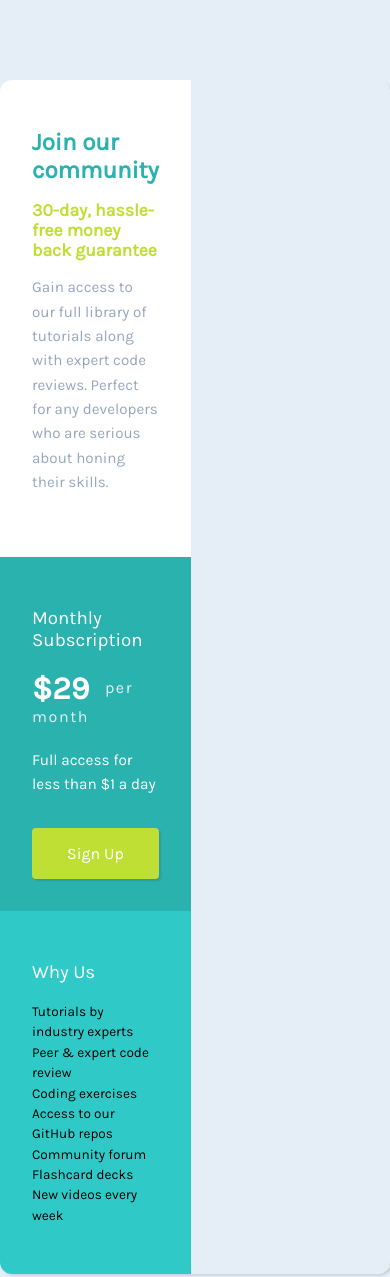
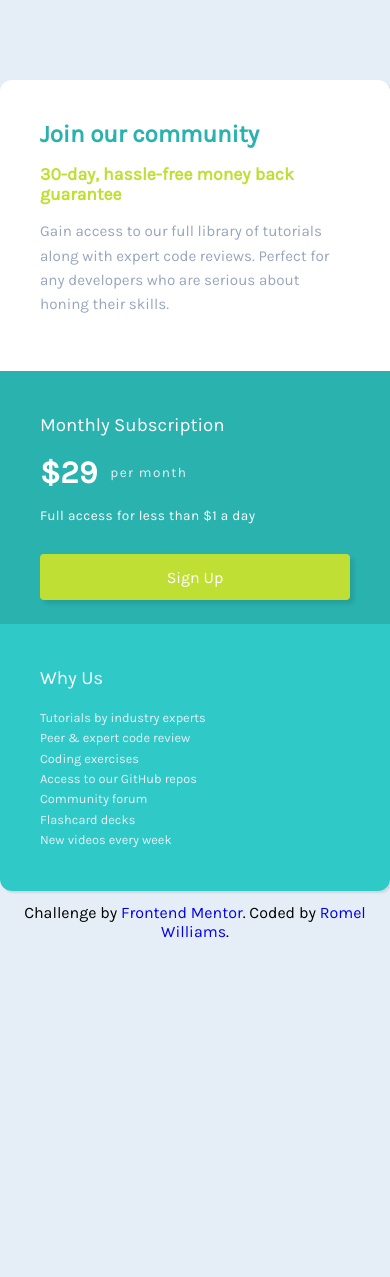
Before and after one commit to omerome83/Single-Price-Grid-Component, a plain HTML site: page index.html in a window 390 px wide. After the commit the page ends 953 px from the top, so only its background shows below. Drawn offline with Linux system fonts and the light colour scheme.

Commit message:
Made adjustments to padding, colors, dimensions, and added additional web-responsive attributes.

```diff
--- a/index.html
+++ b/index.html
@@ -43,5 +43,13 @@
         </ul>
       </div>
     </div>
+    <footer>
+      <div class="attribution">
+        Challenge by
+        <a href="https://www.frontendmentor.io?ref=challenge" target="_blank"
+          >Frontend Mentor</a
+        >. Coded by <a href="https://github.com/omerome83">Romel Williams</a>.
+      </div>
+    </footer>
   </body>
 </html>
--- a/style.css
+++ b/style.css
@@ -6,14 +6,15 @@
 
   --neutral-light-gray: hsl(204, 43%, 93%);
   --neutral-grayish-blue: hsl(218, 22%, 67%);
-  --neutral-lighter-gray: hsl(206, 47%, 93%);
+  --neutral-darker-shade-gray: hsla(0, 0%, 100%, 0.8);
+  --neutral-background-gray: hsl(206, 47%, 93%);
 }
 
 body {
   box-sizing: border-box;
   margin: 0 auto;
   font-family: "Karla", sans-serif;
-  background-color: var(--neutral-lighter-gray);
+  background-color: var(--neutral-background-gray);
 }
 
 h1 {
@@ -49,7 +50,10 @@ ul {
 }
 
 li {
-  font-size: 0.85em;
+  font-size: 0.8em;
+  color: var(--neutral-light-gray);
+  line-height: 1.6;
+  font-weight: 100;
 }
 
 .main-container {
@@ -59,30 +63,31 @@ li {
     "first-section  first-section"
     "second-section third-section";
   margin: 5em auto;
-  max-width: 600px;
+  max-width: 800px;
   border-radius: 0.75em;
   /* border-collapse: collapse; */
   overflow: hidden;
   box-shadow: 2px 2px 2px rgba(0, 0, 0, 0.1);
+  margin-bottom: 0.75em;
 }
 
 .first-section {
   background-color: #ffff;
-  padding: 2em;
-  grid-column: 1 / 3;
+  padding: 1.5em 2.5em;
   grid-area: first-section;
 }
 
 .second-section {
   background-color: var(--primary-cyan);
-  padding: 2em;
+  padding: 1.5em 2.5em;
   grid-area: second-section;
 }
 
 .second-section p {
   color: #ffff;
-  font-size: 0.96em;
-  /* letter-spacing: 0.09em; */
+  font-size: 0.85em;
+  letter-spacing: 0.03em;
+  font-weight: 100;
 }
 
 .subscription-price {
@@ -95,17 +100,19 @@ li {
   color: var(--neutral-light-gray);
   letter-spacing: 0.1em;
   vertical-align: super;
-  padding: 0.5em;
+  padding: 0.4em;
+  font-size: 0.85em;
+  font-weight: 100;
 }
 
 .signup-button {
-  padding: 1em;
+  padding: 0.85em;
   border-radius: 0.25em;
-  /* width: 4em; */
   /* display: inline; */
   background: var(--primary-bright-yellow);
   text-align: center;
-  box-shadow: 2px 2px 2px rgba(0, 0, 0, 0.1);
+  box-shadow: 4px 4px 4px rgba(0, 0, 0, 0.1);
+  /* margin-bottom: 0.75em; */
 }
 
 .signup-button a {
@@ -113,26 +120,33 @@ li {
 }
 
 .signup-button:hover {
-  background: var(--primary-bright-yellow-hover);
+  background-color: var(--primary-bright-yellow-hover);
 }
 
 .third-section {
   background-color: var(--primary-lighter-cyan);
-  padding: 2em;
+  padding: 1.5em 2.5em;
   grid-area: third-section;
 }
 
-@media screen and (max-width: 700px) {
+.attribution {
+  text-align: center;
+  margin-bottom: 0.75em;
+}
+
+@media screen and (max-width: 600px) {
   .main-container {
     display: grid;
-    grid-template-columns: repeat(3, 1fr);
+    grid-template-columns: repeat(1, 1fr);
     grid-template-areas:
       "first-section"
       "second-section"
       "third-section";
+    margin: 5em auto;
     border-radius: 0.75em;
     /* border-collapse: collapse; */
     /* overflow: hidden; */
     box-shadow: 2px 2px 2px rgba(0, 0, 0, 0.1);
+    margin-bottom: 0.75em;
   }
 }
```
